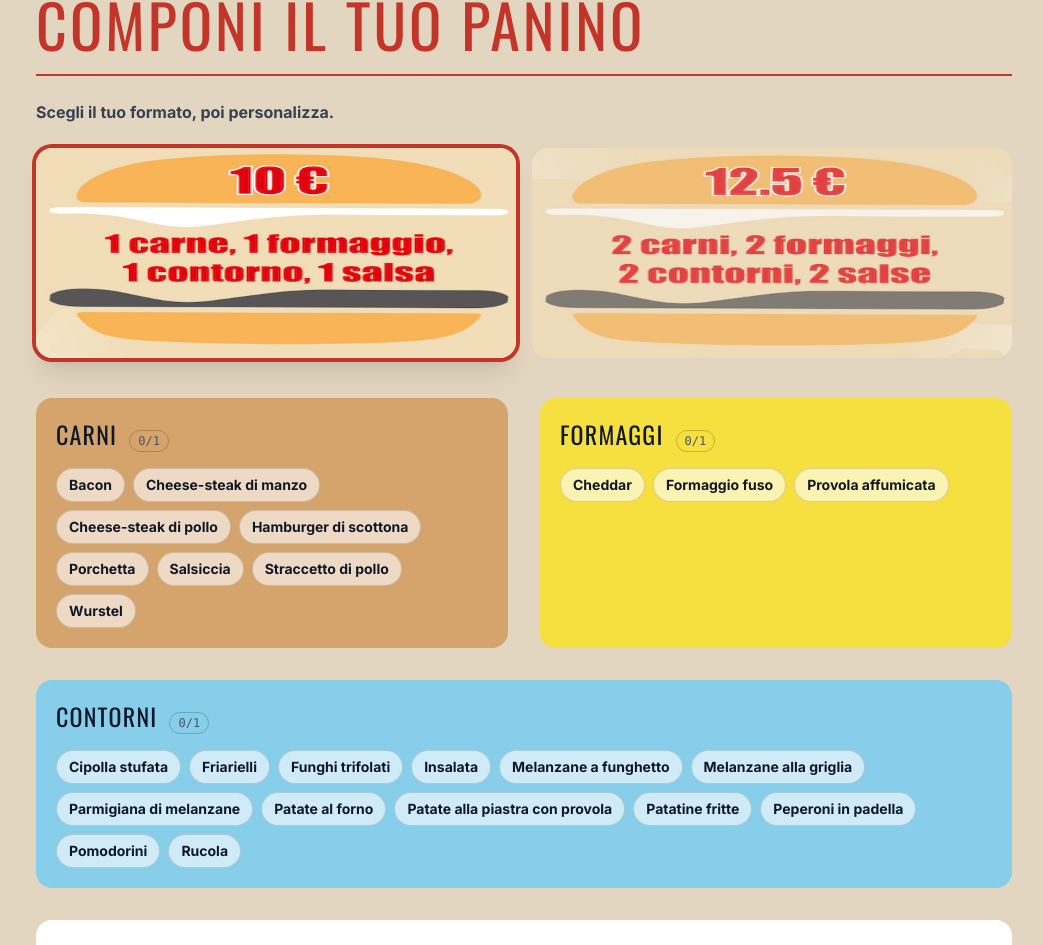
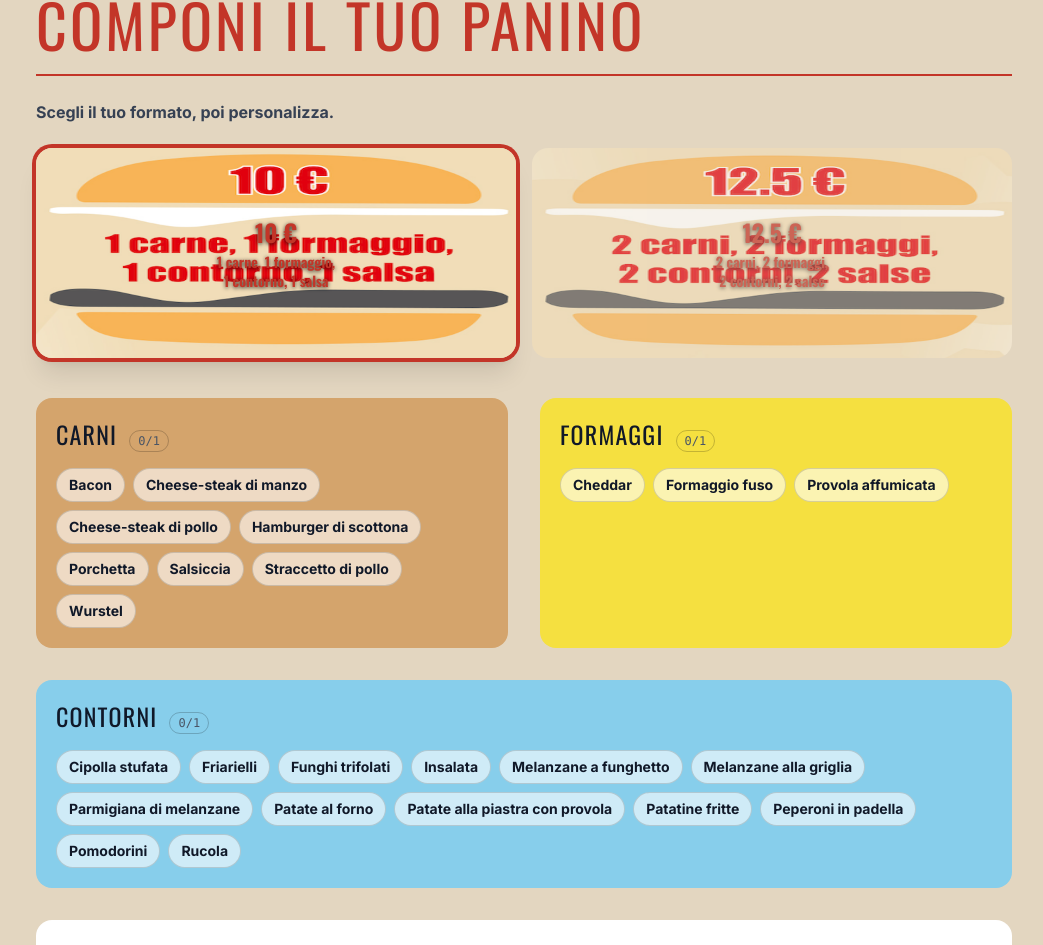
Before and after one commit to fabiobilo2004-source/Officina-del-panino, a React (Vite) app: page /menu in a window 1280 px wide. Shown: the part 1939-2884 px from the top of the page, without its empty margins (116-1159 px from the left). Built offline with nearby package versions, Linux system fonts and the light colour scheme.

Commit message:
Translate burger tier cards: overlay HTML text on image

```diff
--- a/src/pages/menu.tsx
+++ b/src/pages/menu.tsx
@@ -439,19 +439,29 @@ export default function Menu() {
 
           <p className="text-gray-700 mb-6 font-bold">{t.build_sub[lang]}</p>
 
-          {/* Burger tier selector — usa l'immagine originale divisa a metà */}
+          {/* Burger tier selector */}
           <div className="flex flex-row gap-4 mb-10 w-full">
             {([
-              { key: "basic",   bgPos: "top center" },
-              { key: "premium", bgPos: "bottom center" },
-            ] as const).map(({ key, bgPos }) => (
+              {
+                key: "basic",
+                price: "10 €",
+                bgPos: "top center",
+                desc: { it: "1 carne, 1 formaggio,\n1 contorno, 1 salsa", en: "1 meat, 1 cheese,\n1 topping, 1 sauce" },
+              },
+              {
+                key: "premium",
+                price: "12.5 €",
+                bgPos: "bottom center",
+                desc: { it: "2 carni, 2 formaggi,\n2 contorni, 2 salse", en: "2 meats, 2 cheeses,\n2 toppings, 2 sauces" },
+              },
+            ] as const).map(({ key, price, bgPos, desc }) => (
               <motion.button
                 key={key}
                 onClick={() => changeTier(key)}
                 whileHover={{ scale: 1.02 }}
                 whileTap={{ scale: 0.97 }}
                 transition={{ type: "spring", stiffness: 300, damping: 22 }}
-                className={`w-full cursor-pointer rounded-2xl overflow-hidden transition-all ${
+                className={`w-full cursor-pointer rounded-2xl overflow-hidden transition-all relative ${
                   tier === key ? "ring-4 ring-primary shadow-xl" : "opacity-70 hover:opacity-90"
                 }`}
                 style={{
@@ -461,7 +471,12 @@ export default function Menu() {
                   backgroundPosition: bgPos,
                   backgroundRepeat: 'no-repeat',
                 }}
-              />
+              >
+                <div className="absolute inset-0 flex flex-col items-center justify-center gap-1">
+                  <span className="font-display text-2xl font-bold text-primary drop-shadow-[0_1px_2px_rgba(0,0,0,0.8)]">{price}</span>
+                  <span className="font-display text-sm font-bold text-primary text-center leading-snug drop-shadow-[0_1px_2px_rgba(0,0,0,0.8)] whitespace-pre-line">{desc[lang]}</span>
+                </div>
+              </motion.button>
             ))}
           </div>
 
```
